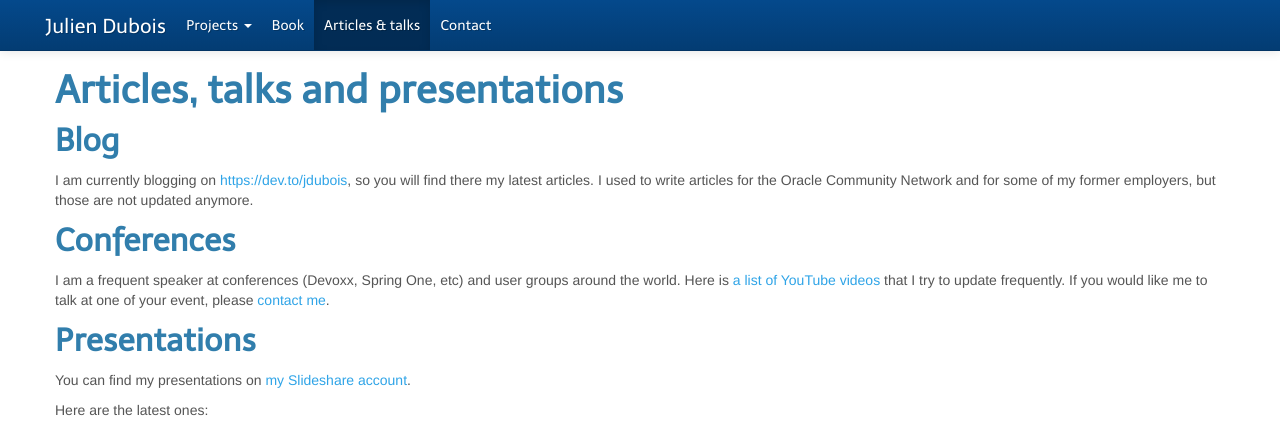
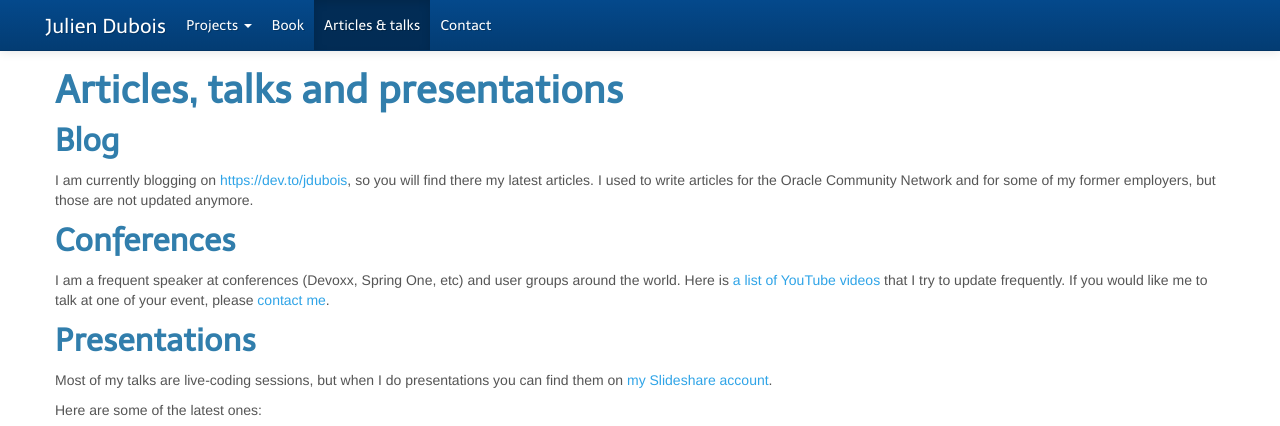
Before and after one commit to jdubois/jdubois.github.com, a Jekyll site: the page built from articles.html, in a window 1280 px wide and 900 px high, cut to the strip 0-426 px from the top of the window. Built offline with Jekyll 4.4.1, drawn with Linux system fonts in a browser that asks for light colours; nearby versions of some CDN libraries.

Commit message:
update presentations

```diff
--- a/articles.html
+++ b/articles.html
@@ -19,10 +19,10 @@ If you would like me to talk at one of your event, please <a href="/contact.html
 
 <h2>Presentations</h2>
 
-<p>You can find my presentations on <a href="http://www.slideshare.net/julien.dubois/presentations" target="_blank">my Slideshare account</a>.</p>
+<p>Most of my talks are live-coding sessions, but when I do presentations you can find them on <a href="http://www.slideshare.net/julien.dubois/presentations" target="_blank">my Slideshare account</a>.</p>
 
 <p>
-  Here are the latest ones:
+  Here are some of the latest ones:
 </p>
 
 <iframe src="//www.slideshare.net/slideshow/embed_code/key/qM14A3c8TC7da6" width="595" height="485" frameborder="0" marginwidth="0" marginheight="0" scrolling="no" style="border:1px solid #CCC; border-width:1px; margin-bottom:5px; max-width: 100%;" allowfullscreen> </iframe> <div style="margin-bottom:5px"> <strong> <a href="//www.slideshare.net/julien.dubois/jhipster-conf-2019-english-keynote" title="JHipster Conf 2019 English keynote" target="_blank">JHipster Conf 2019 English keynote</a> </strong> from <strong><a href="https://www.slideshare.net/julien.dubois" target="_blank">Julien Dubois</a></strong> </div>
```
